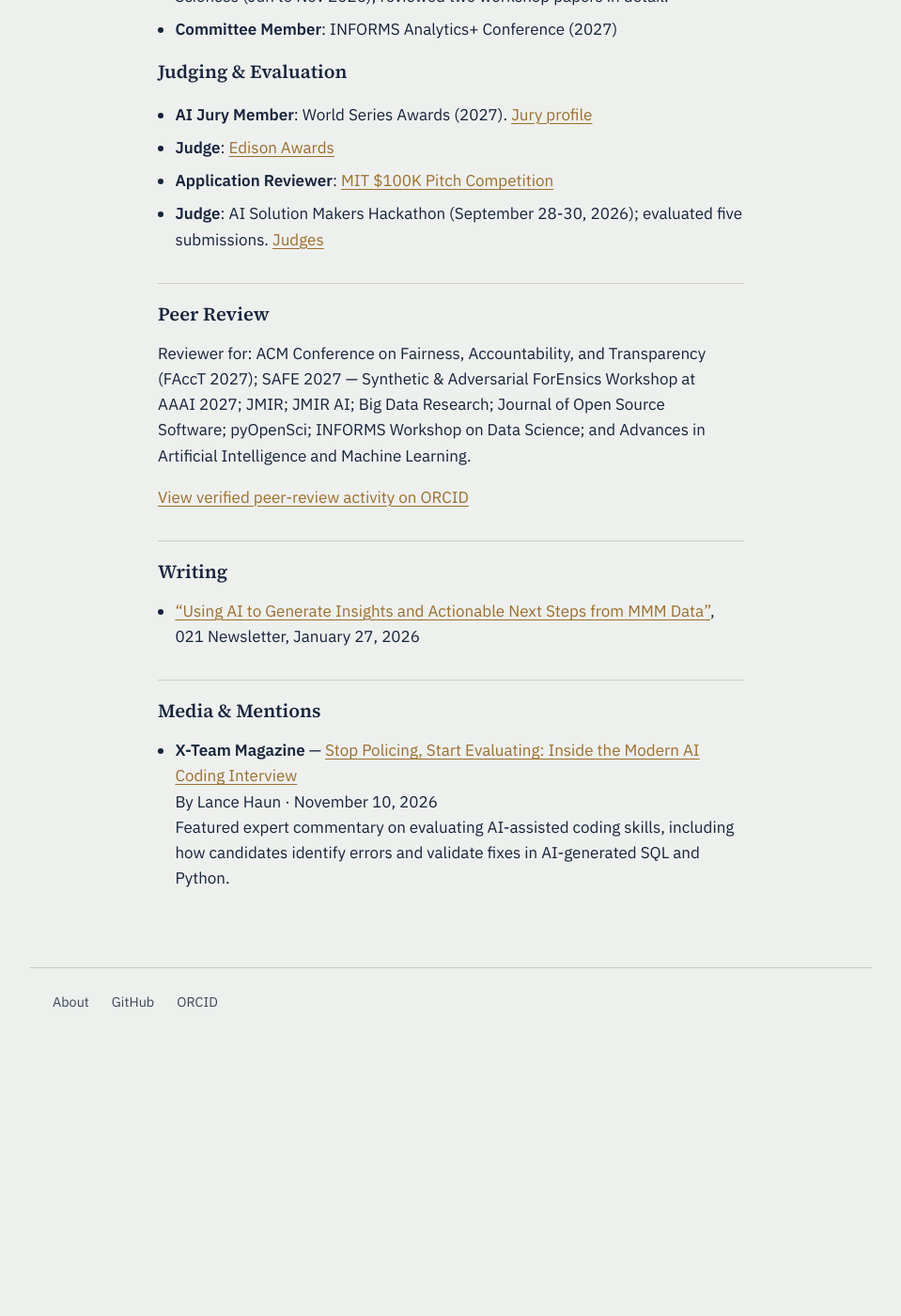
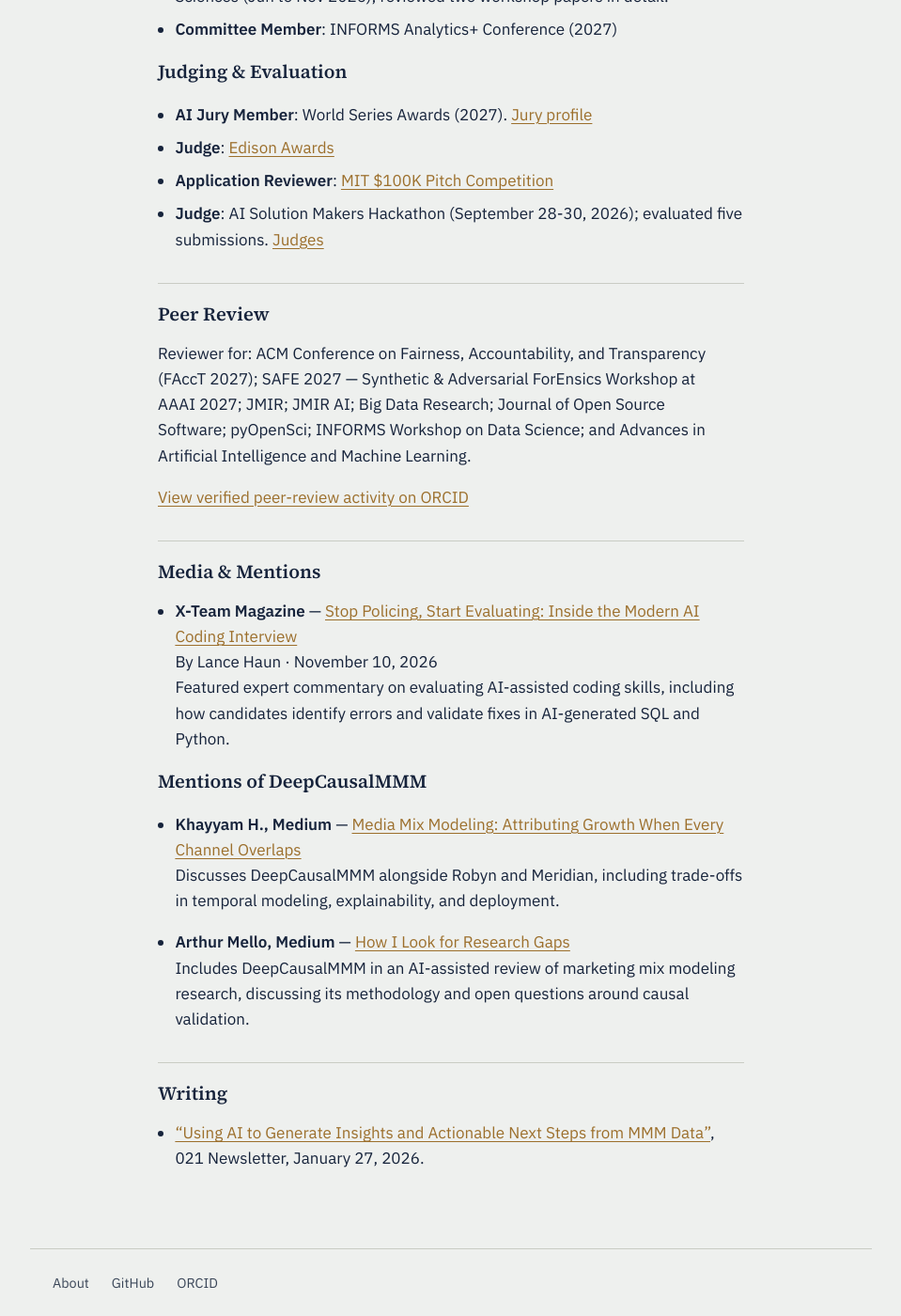
Before and after one commit to adityapt/personal-repo, a Jekyll site: the page built from talks-service.md, in a window 1280 px wide and 1400 px high, scrolled down 1185 px. Shown: the whole window at 94% size, without its empty margins (160-1119 px from the left). Built offline with Jekyll 4.4.1, drawn with Linux system fonts in a browser that asks for light colours; before the commit the page ends 2286 px from its top, so only the background shows below that.

Commit message:
Update talks-service.md with new mentions and writing
Added mentions of DeepCausalMMM and updated writing section.

```diff
--- a/talks-service.md
+++ b/talks-service.md
@@ -39,12 +39,20 @@ Reviewer for: ACM Conference on Fairness, Accountability, and Transparency (FAcc
 
 [View verified peer-review activity on ORCID](https://orcid.org/0009-0008-9495-3932)
 
-## Writing
-
-- ["Using AI to Generate Insights and Actionable Next Steps from MMM Data"](https://www.021newsletter.com/p/using-ai-to-generate-mmm-insights-co-pilot), 021 Newsletter, January 27, 2026
-
 ## Media & Mentions
 
 - **X-Team Magazine** — [Stop Policing, Start Evaluating: Inside the Modern AI Coding Interview](https://x-team.com/magazine/ai-coding-interview)
   By Lance Haun · November 10, 2026
   Featured expert commentary on evaluating AI-assisted coding skills, including how candidates identify errors and validate fixes in AI-generated SQL and Python.
+
+### Mentions of DeepCausalMMM
+
+- **Khayyam H., Medium** — [Media Mix Modeling: Attributing Growth When Every Channel Overlaps](https://medium.com/@khayyam.h/media-mix-modeling-attributing-growth-when-every-channel-overlaps-c3308620a03f)
+  Discusses DeepCausalMMM alongside Robyn and Meridian, including trade-offs in temporal modeling, explainability, and deployment.
+
+- **Arthur Mello, Medium** — [How I Look for Research Gaps](https://medium.com/@arthurmello_/how-i-look-for-research-gaps-45a5474ac2d6)
+  Includes DeepCausalMMM in an AI-assisted review of marketing mix modeling research, discussing its methodology and open questions around causal validation.
+
+## Writing
+
+- ["Using AI to Generate Insights and Actionable Next Steps from MMM Data"](https://www.021newsletter.com/p/using-ai-to-generate-mmm-insights-co-pilot), 021 Newsletter, January 27, 2026.
```
